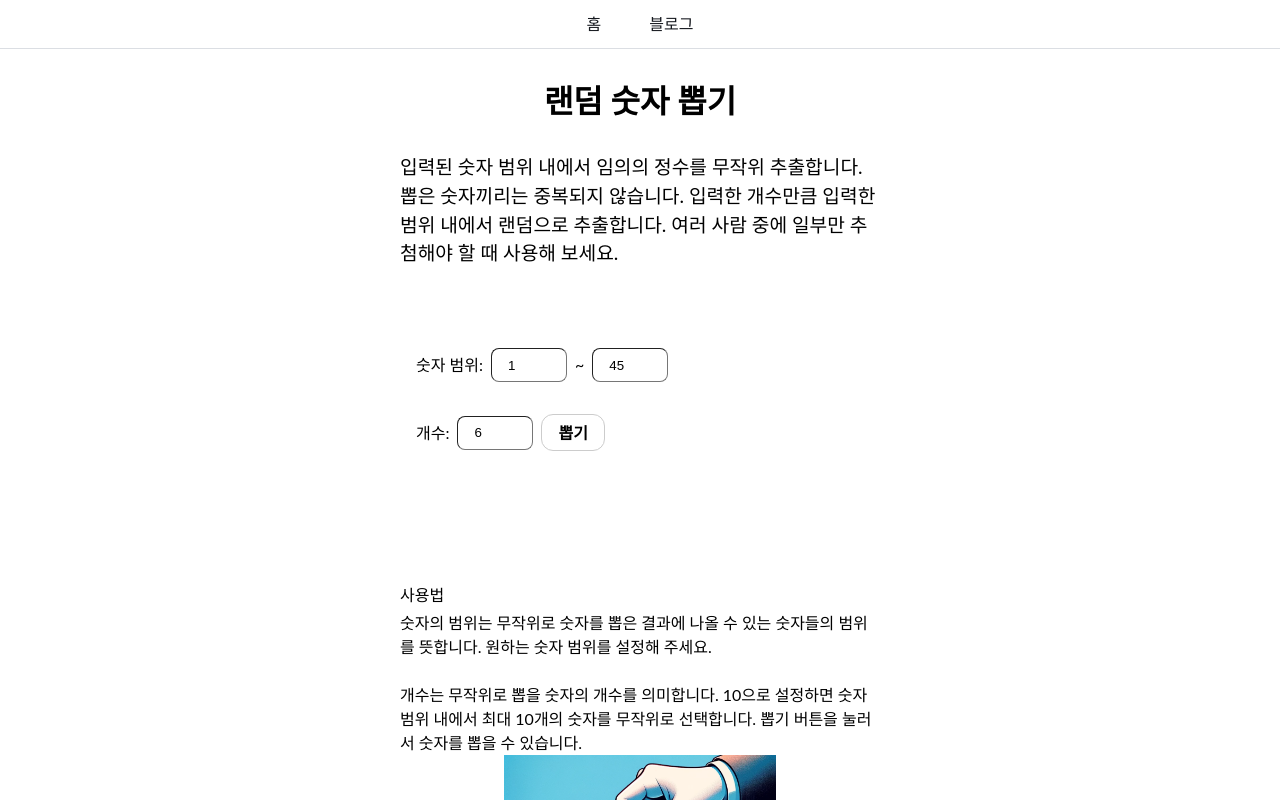
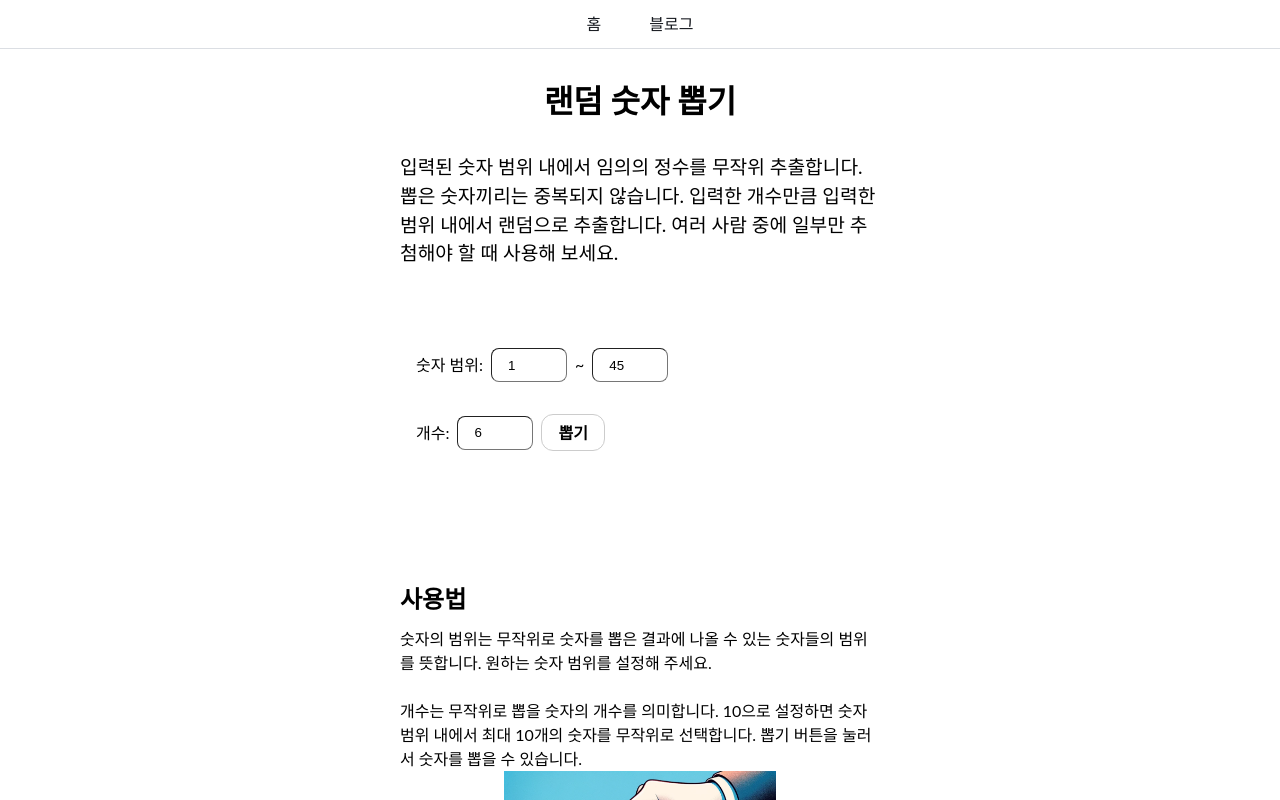
Before and after one commit to zziri/app, a Next.js app: page /extractor/random in a window 1280 px wide. Shown: the top 800 px of the page. Built offline with nearby package versions, Linux system fonts and the light colour scheme.

Commit message:
[dev/style-refac] SEO아티클 H2 스타일

```diff
--- a/src/components/common/SeoArticle.tsx
+++ b/src/components/common/SeoArticle.tsx
@@ -17,6 +17,9 @@ const HeaderWrapper = styled.div`
 const Header = styled.h2`
   margin: 0;
   padding-top: 2rem;
+  padding-bottom: 0.5rem;
+  font-weight: bold;
+  font-size: 1.5rem;
 `;
 
 const Contents = styled.div`
```
